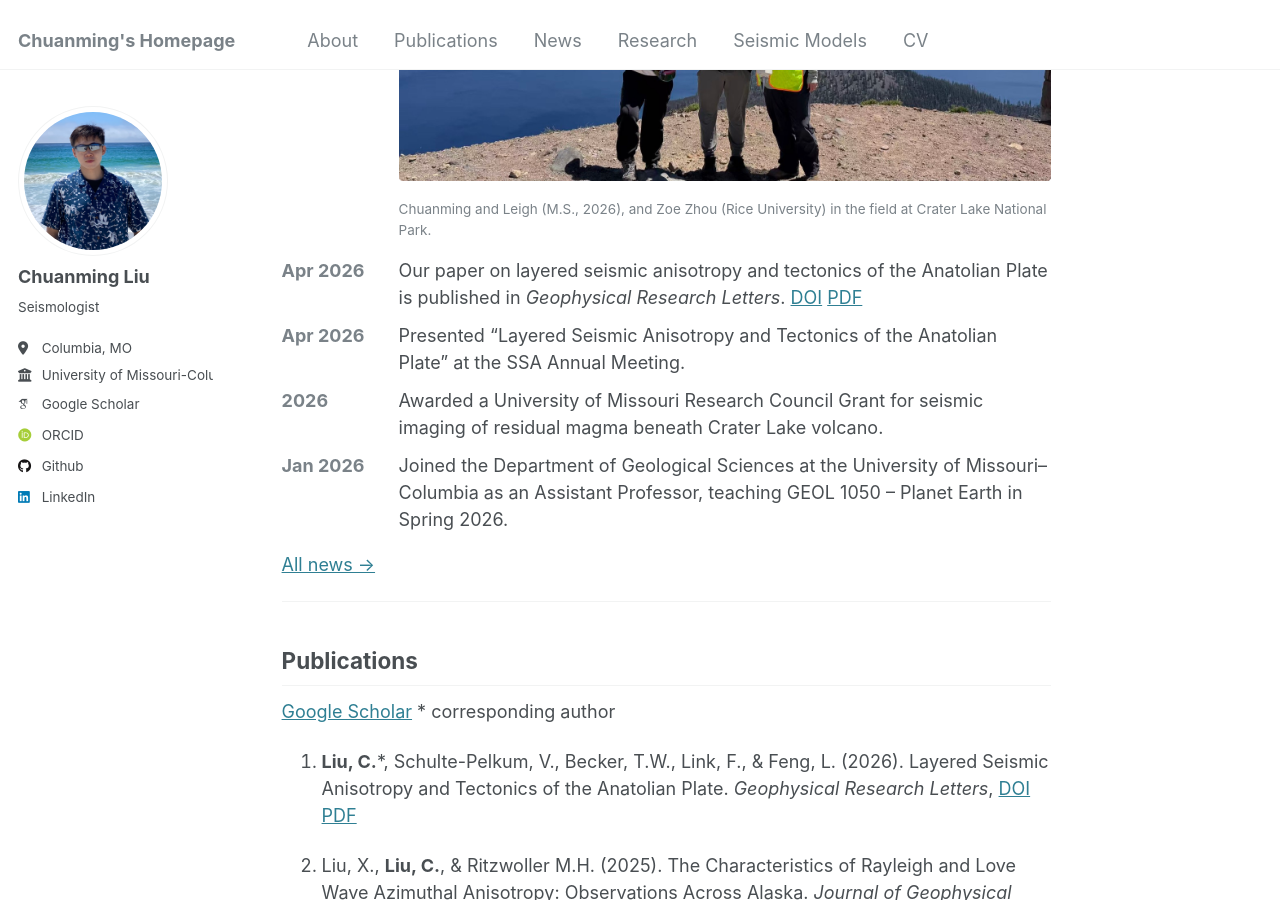
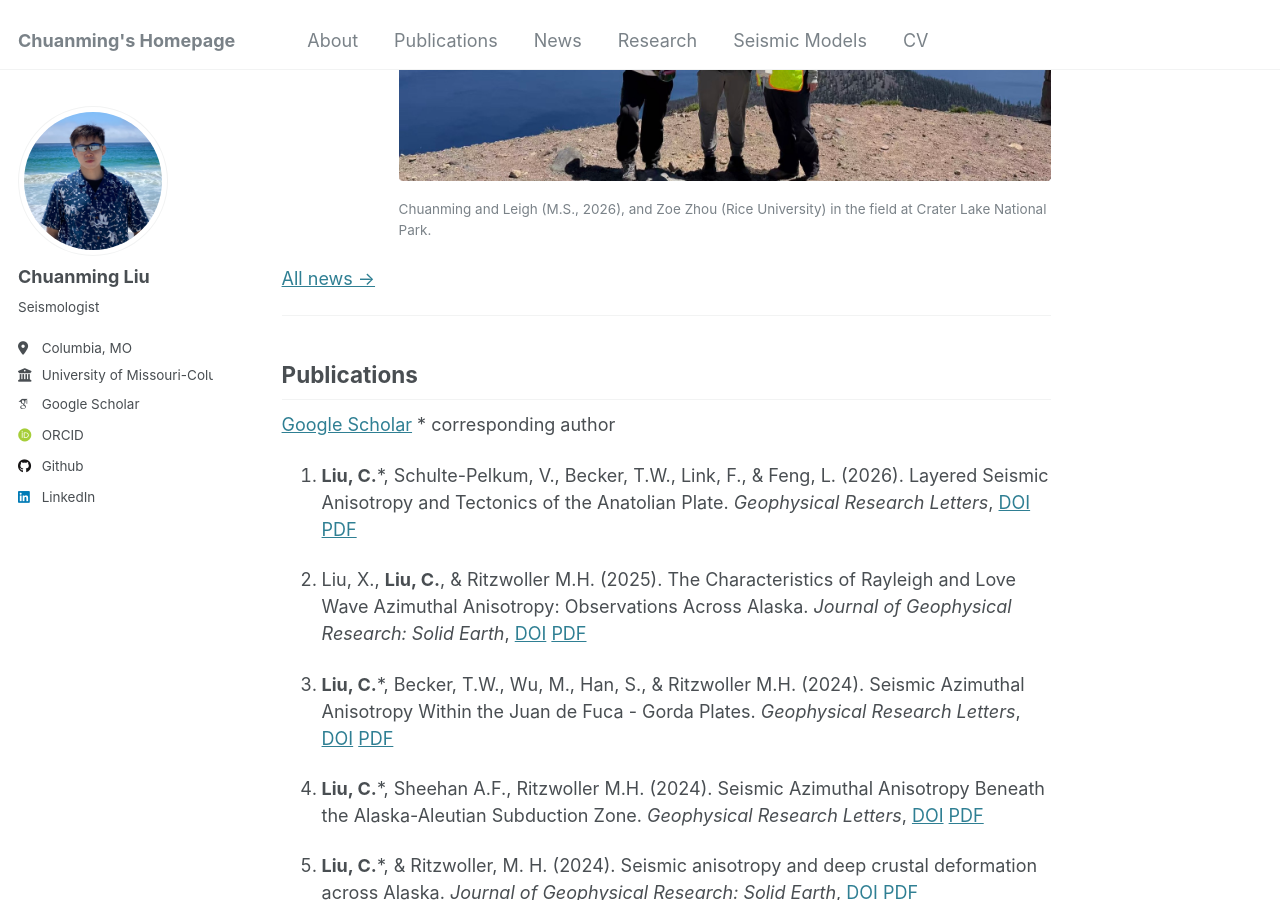
Before and after one commit to Chuanming-Liu/Chuanming-Liu.github.io, a Jekyll site: the page built from _pages/about.md, in a window 1280 px wide and 900 px high, scrolled down 1134 px. Built offline with Jekyll 4.4.1, drawn with Linux system fonts in a browser that asks for light colours; some web fonts are replaced.

Commit message:
News: keep only Crater Lake field work item
Co-Authored-By: Claude Opus 5.5 <noreply@anthropic.com>

```diff
--- a/_data/news.yml
+++ b/_data/news.yml
@@ -6,37 +6,3 @@
     Field work at Crater Lake National Park, deploying SmartSolo nodal seismometers around the caldera.
   image: /images/news/2026_08_crater_lake.jpg
   caption: Chuanming and Leigh (M.S., 2026), and Zoe Zhou (Rice University) in the field at Crater Lake National Park.
-
-- date: 2026-04
-  text: >-
-    Our paper on layered seismic anisotropy and tectonics of the Anatolian Plate is published in
-    *Geophysical Research Letters*. [DOI](https://doi.org/10.1029/2025GL120326)
-    [PDF](/files/papers/Liu_2026_GRL_Anatolia.pdf)
-
-- date: 2026-04
-  text: >-
-    Presented "Layered Seismic Anisotropy and Tectonics of the Anatolian Plate" at the SSA Annual Meeting.
-
-- date: 2026
-  text: >-
-    Awarded a University of Missouri Research Council Grant for seismic imaging of residual magma
-    beneath Crater Lake volcano.
-
-- date: 2026-01
-  text: >-
-    Joined the Department of Geological Sciences at the University of Missouri–Columbia as an
-    Assistant Professor, teaching GEOL 1050 – Planet Earth in Spring 2026.
-
-- date: 2025-12
-  text: >-
-    Presented "Seismic Azimuthal Anisotropy across the Anatolian Plate" at the AGU Fall Meeting.
-
-- date: 2025-11
-  text: >-
-    Xin Liu's paper on Rayleigh and Love wave azimuthal anisotropy across Alaska is published in
-    *JGR: Solid Earth*. [DOI](https://doi.org/10.1029/2025JB032042)
-
-- date: 2024-11
-  text: >-
-    Our paper on seismic azimuthal anisotropy within the Juan de Fuca–Gorda plates is published in
-    *Geophysical Research Letters*. [DOI](https://doi.org/10.1029/2024GL111835)
```
